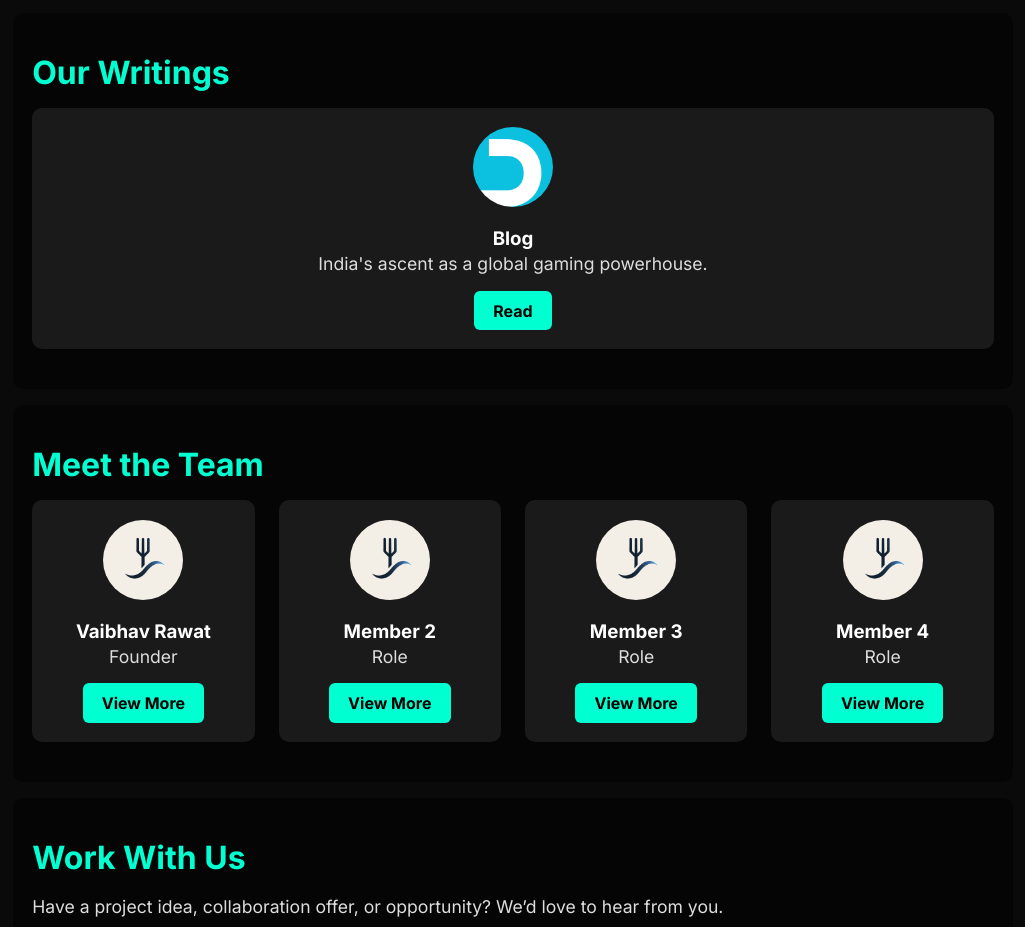
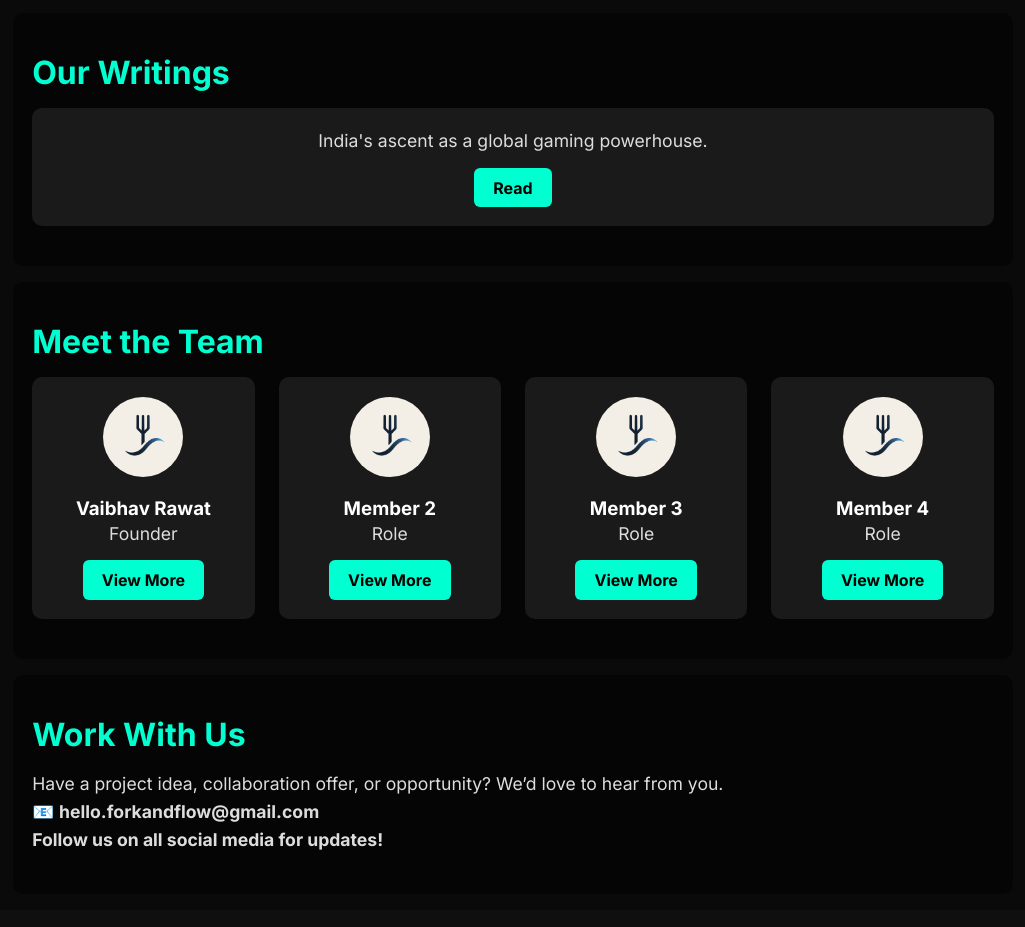
Before and after one commit to VaibhavRawat27/forkandflow.github.io, a plain HTML site: page index.html in a window 1280 px wide. Shown: the part 1409-2336 px from the top of the page, without its empty margins (127-1152 px from the left). Drawn offline with nearby package versions, Linux system fonts and the light colour scheme.

Commit message:
Update index.html

```diff
--- a/index.html
+++ b/index.html
@@ -254,8 +254,8 @@
       <h2>Our Writings</h2>
       <div class="team">
         <div class="card">
-          <img src="dottar_logo.png" alt="Dottar">
-          <h3>Blog</h3>
+<!--           <img src="dottar_logo.png" alt="Dottar">
+          <h3>Blog</h3> -->
           <p>India's ascent as a global gaming powerhouse.</p>
           <a href="" target="_blank" class="button">Read</a>
         </div>
```
